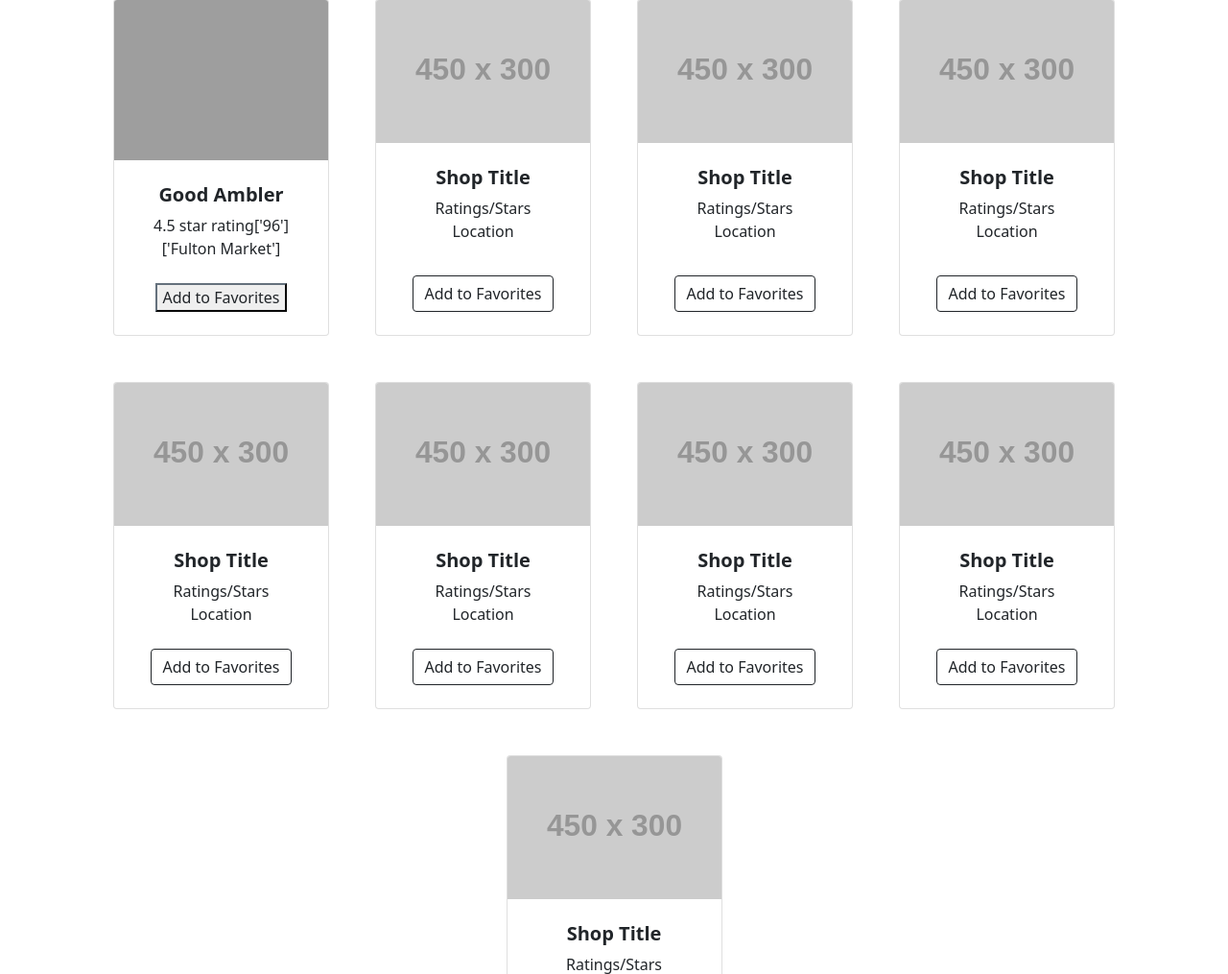
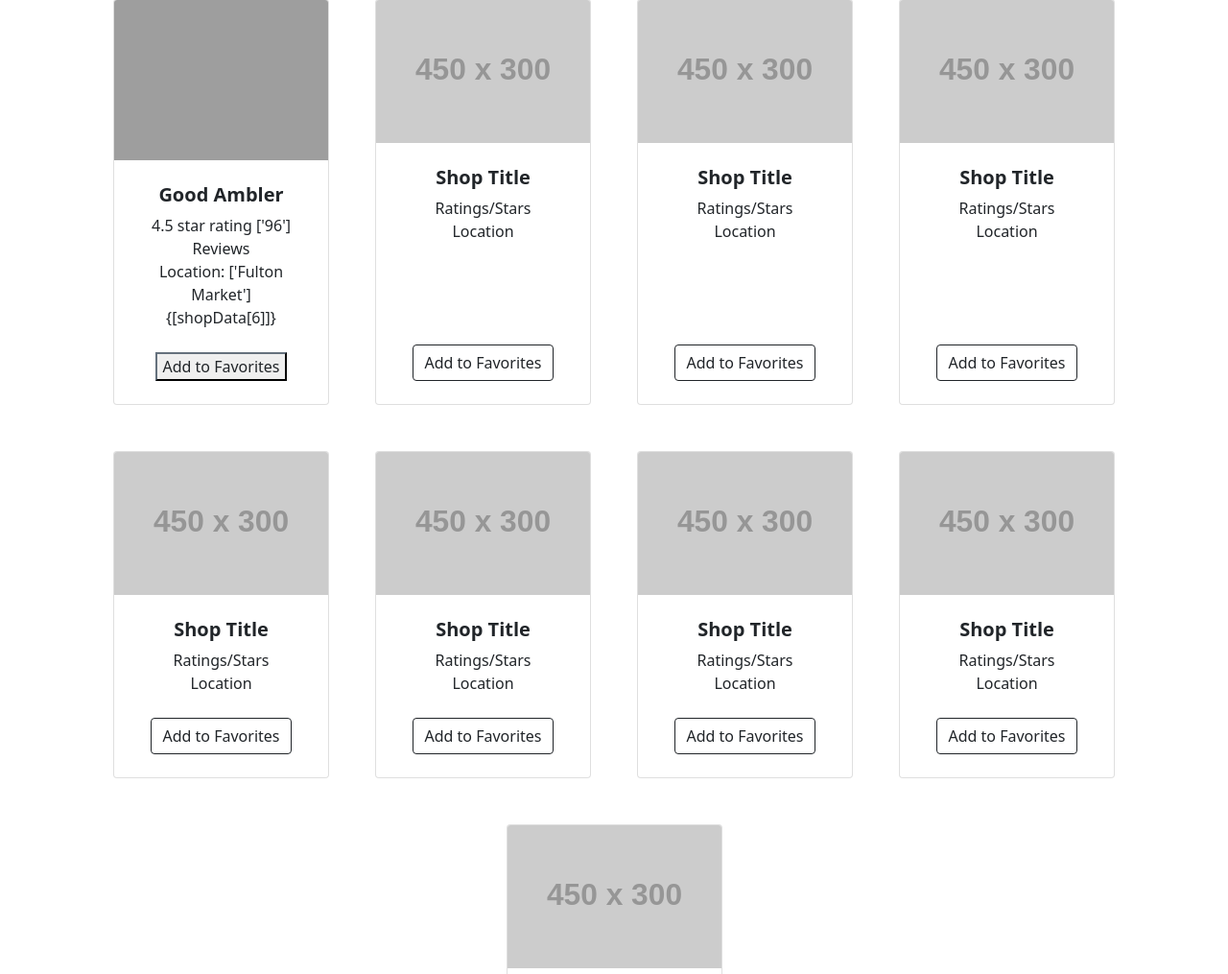
Before and after one commit to dclark2727/pythonwebtut, a Flask app: page / in a window 1280 px wide. Shown: the part 450-1465 px from the top of the page at 96% size. Run offline with Flask 2, Linux system fonts and the light colour scheme; a user stored in the database is signed in; data comes from the database, SQL or seed files in the repository; grey boxes labelled with a size stand in for pictures from a placeholder-image service; some libraries are stand-ins or nearby versions; grey boxes are pictures that could not be loaded.

Commit message:
Add files via upload

```diff
--- a/templates/home.html
+++ b/templates/home.html
@@ -60,8 +60,9 @@
                                     <!-- Product name-->
                                     <h5 class="fw-bolder">{{shopData[0][1]}}</h5>
                                     <!-- Product price-->
-                                    {{shopData[0][4]}}{{shopData[0][5]}}<br>
-                                    {{shopData[0][3]}}
+                                    {{shopData[0][4]}}  {{shopData[0][5]}} Reviews<br>
+                                    Location: {{shopData[0][3]}} <br>
+                                    {[shopData[6]]}
                                 </div>
                             </div>
                             <!-- Product actions-->
```
